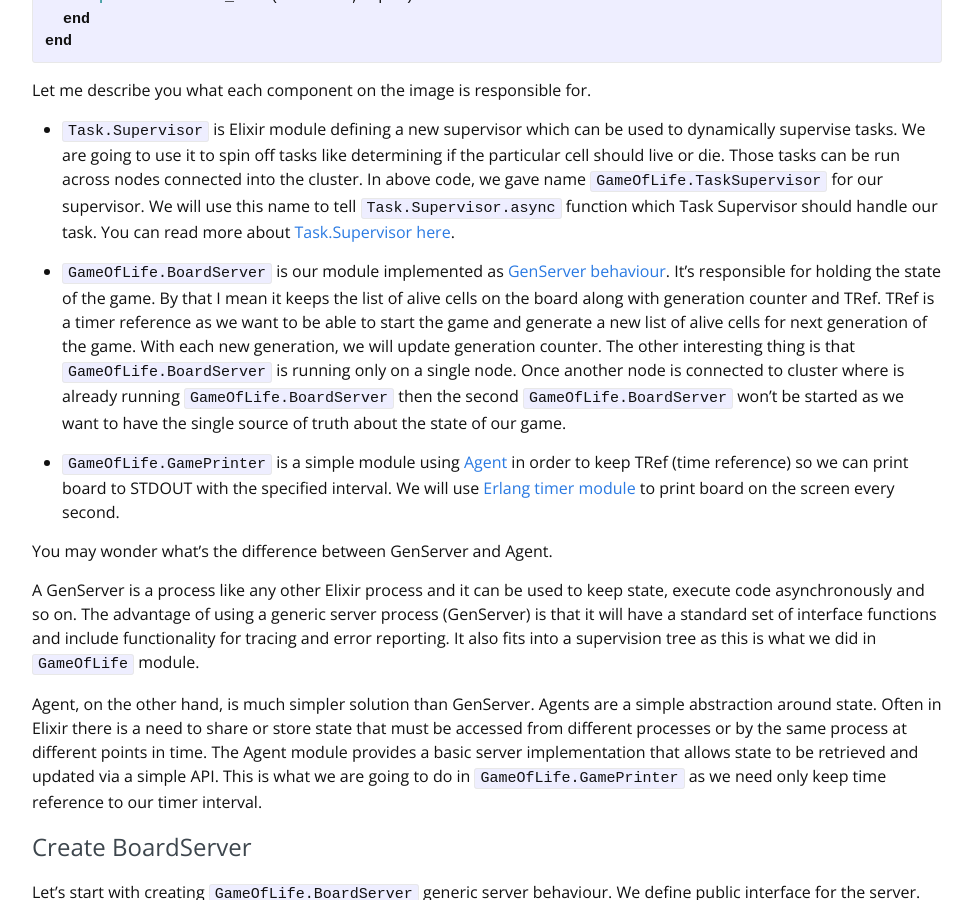
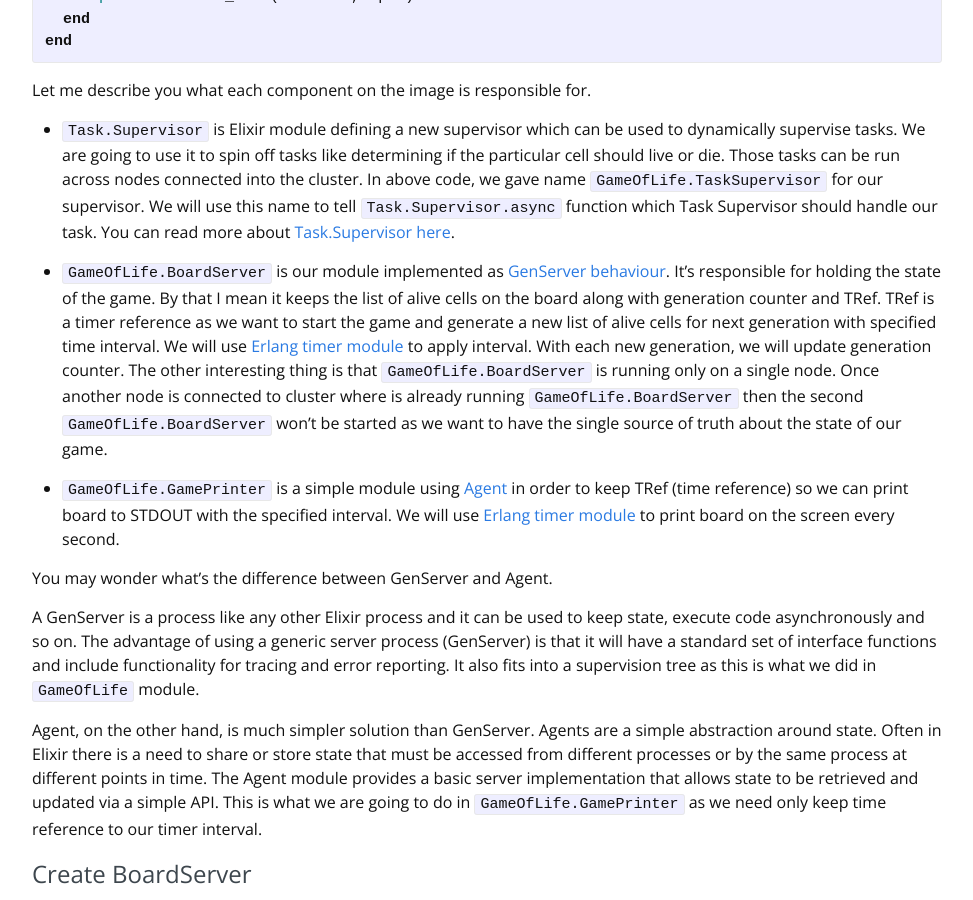
Before and after one commit to BeyondScheme/BeyondScheme.github.io, a Jekyll site: the page built from _posts/2016-04-26-distributed-game-of-life-in-elixir.md, in a window 1280 px wide and 900 px high, scrolled down 8586 px. Shown: the whole window, without its empty margins (153-1126 px from the left). Built offline with Jekyll 4.4.1, drawn with Linux system fonts in a browser that asks for light colours; nearby versions of some CDN libraries; comment, search, counter and statistics services are not loaded.

Commit message:
some text changes

```diff
--- a/_posts/2016-04-26-distributed-game-of-life-in-elixir.md
+++ b/_posts/2016-04-26-distributed-game-of-life-in-elixir.md
@@ -324,7 +324,7 @@
 
 * `Task.Supervisor` is Elixir module defining a new supervisor which can be used to dynamically supervise tasks. We are going to use it to spin off tasks like determining if the particular cell should live or die. Those tasks can be run across nodes connected into the cluster. In above code, we gave name `GameOfLife.TaskSupervisor` for our supervisor. We will use this name to tell `Task.Supervisor.async` function which Task Supervisor should handle our task. You can read more about [Task.Supervisor here](http://elixir-lang.org/docs/stable/elixir/Task.Supervisor.html).
 
-* `GameOfLife.BoardServer` is our module implemented as [GenServer behaviour](http://elixir-lang.org/docs/stable/elixir/GenServer.html). It's responsible for holding the state of the game. By that I mean it keeps the list of alive cells on the board along with generation counter and TRef. TRef is a timer reference as we want to be able to start the game and generate a new list of alive cells for next generation of the game. With each new generation, we will update generation counter. The other interesting thing is that `GameOfLife.BoardServer` is running only on a single node. Once another node is connected to cluster where is already running `GameOfLife.BoardServer` then the second `GameOfLife.BoardServer` won't be started as we want to have the single source of truth about the state of our game.
+* `GameOfLife.BoardServer` is our module implemented as [GenServer behaviour](http://elixir-lang.org/docs/stable/elixir/GenServer.html). It's responsible for holding the state of the game. By that I mean it keeps the list of alive cells on the board along with generation counter and TRef. TRef is a timer reference as we want to start the game and generate a new list of alive cells for next generation with specified time interval. We will use [Erlang timer module](http://erlang.org/doc/man/timer.html) to apply interval. With each new generation, we will update generation counter. The other interesting thing is that `GameOfLife.BoardServer` is running only on a single node. Once another node is connected to cluster where is already running `GameOfLife.BoardServer` then the second `GameOfLife.BoardServer` won't be started as we want to have the single source of truth about the state of our game.
 
 * `GameOfLife.GamePrinter` is a simple module using [Agent](http://elixir-lang.org/docs/stable/elixir/Agent.html) in order to keep TRef (time reference) so we can print board to STDOUT with the specified interval. We will use [Erlang timer module](http://erlang.org/doc/man/timer.html#apply_interval-4) to print board on the screen every second.
 
```
